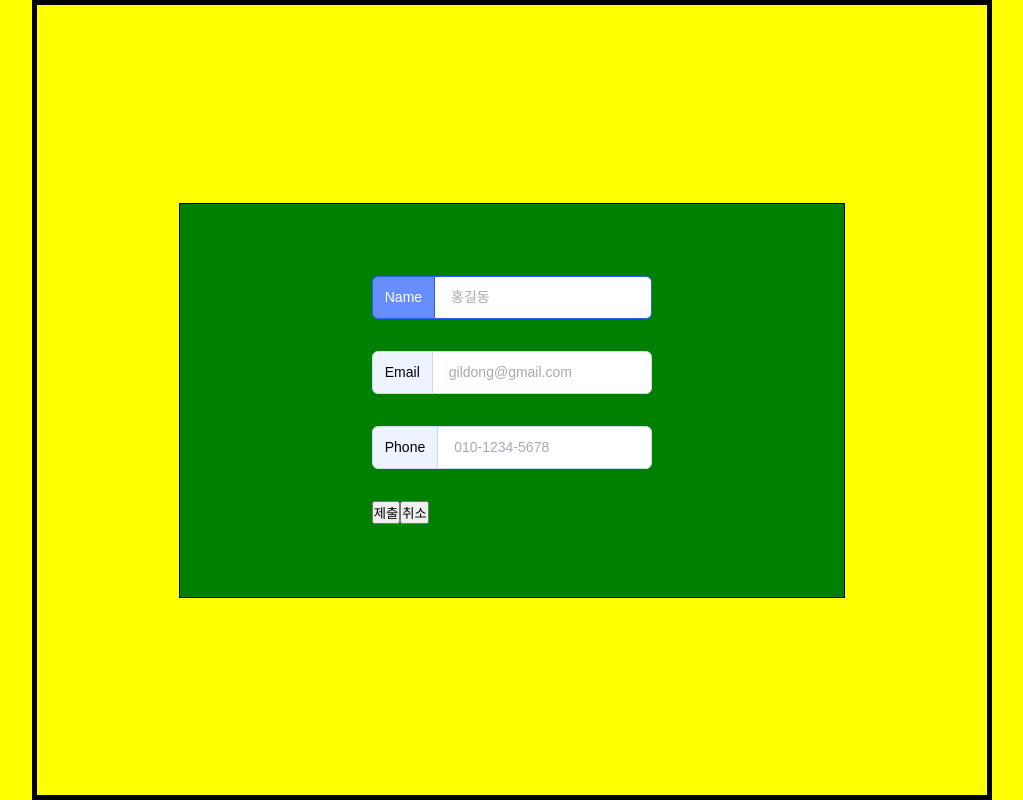
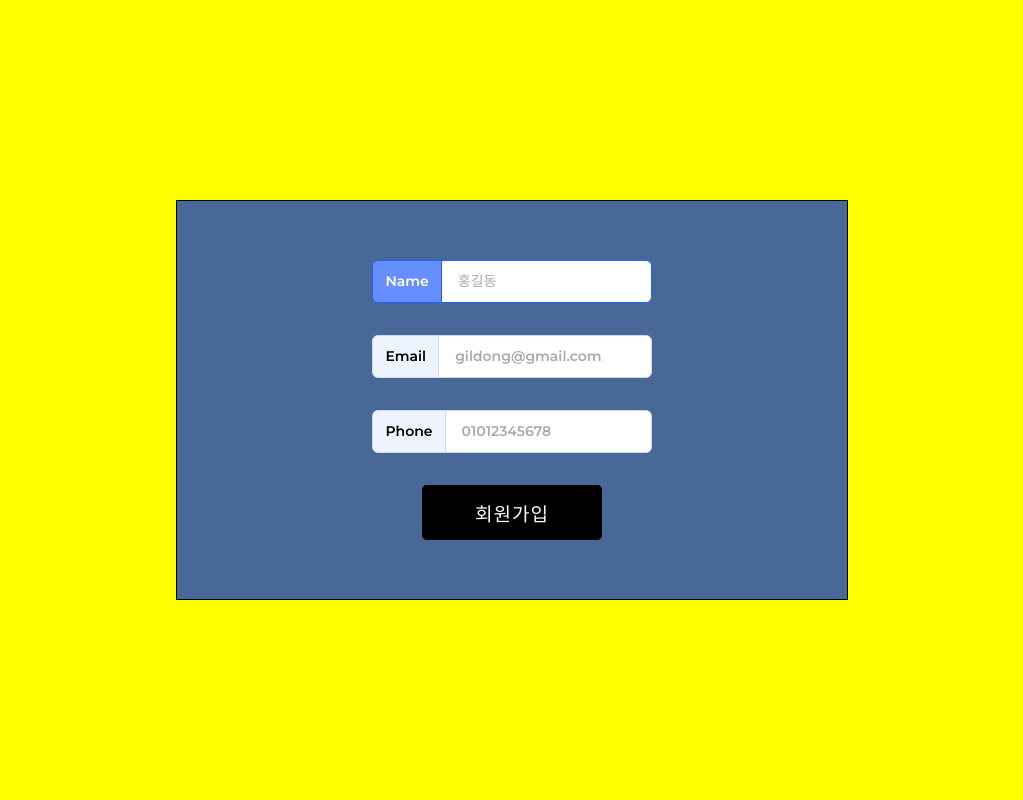
Before and after one commit to ksnd0297/Algorithm_Judge_System, a React (Create React App) app: page /register in a window 1280 px wide. Shown: the whole page, without its empty margins (128-1151 px from the left). Built offline with nearby package versions, Linux system fonts and the light colour scheme.

Commit message:
first commit

```diff
--- a/package.json
+++ b/package.json
@@ -6,6 +6,7 @@
     "@testing-library/jest-dom": "^5.16.2",
     "@testing-library/react": "^12.1.2",
     "@testing-library/user-event": "^13.5.0",
+    "axios": "^0.26.0",
     "classnames": "^2.3.1",
     "react": "^17.0.2",
     "react-dom": "^17.0.2",
--- a/src/App.scss
+++ b/src/App.scss
@@ -16,6 +16,3 @@ body {
   padding: 0 10em;
   background: yellow;
 }
-#root {
-  border: 5px black solid;
-}
--- a/src/components/Register.js
+++ b/src/components/Register.js
@@ -1,8 +1,37 @@
-import React from "react";
+import React, { useState, useCallback } from "react";
+import { Link } from "react-router-dom";
 import "../scss/Register.scss";
 
+import axios from "axios";
+
 function Register() {
+  const [Info, setInfo] = useState({
+    name: "",
+    email: "",
+    phone: "",
+  });
+
+  const onChange = useCallback(
+    (e) => {
+      const { name, value } = e.target;
+      setInfo({
+        ...Info,
+        [name]: value,
+      });
+    },
+    [Info]
+  );
+
+  const onSubmit = () => {
+    setInfo({
+      name: "",
+      email: "",
+      phone: "",
+    });
+  };
+
   return (
+    <div className="container">
       <div className="Register">
         <form action="http://localhost:3000/register" method="get">
           <div className="form-group">
@@ -12,8 +41,10 @@ function Register() {
               type="text"
               placeholder="홍길동"
               name="name"
+              value={Info.name}
               autoFocus
               required
+              onChange={onChange}
             />
           </div>
 
@@ -24,7 +55,9 @@ function Register() {
               type="email"
               placeholder="gildong@gmail.com"
               name="email"
+              value={Info.email}
               required
+              onChange={onChange}
             />
           </div>
 
@@ -33,16 +66,24 @@ function Register() {
             <input
               className="form-field"
               type="text"
-            placeholder="010-1234-5678"
+              placeholder="01012345678"
               name="phone"
+              value={Info.phone}
               required
               pattern="^01([0|1|6|7|8|9])([0-9]{3,4})([0-9]{4})$"
+              onChange={onChange}
             />
           </div>
 
-        <button type="submit">제출</button>
-        <button type="reset">취소</button>
+          <div className="button">
+            <span>
+              <Link to="../main">
+                <a href="#" onClick={onSubmit}></a>
+              </Link>
+            </span>
+          </div>
         </form>
+      </div>
     </div>
   );
 }
--- a/src/scss/Register.scss
+++ b/src/scss/Register.scss
@@ -1,18 +1,4 @@
-.Register {
-  display: flex;
-  justify-content: center;
-  align-items: center;
-  border: 1px solid black;
-  background: green;
-  height: 50%;
-  flex: 0.7;
-}
-
-#root {
-  display: flex;
-  justify-content: center;
-  align-items: center;
-}
+@import url("https://fonts.googleapis.com/css?family=Montserrat:600&display=swap");
 
 :root {
   --input-color: #000000;
@@ -30,6 +16,25 @@
   --group-border-focus: var(--input-border-focus);
   --group-background-focus: #678efe;
 }
+
+.container {
+  display: flex;
+  justify-content: center;
+  align-items: center;
+  width: 100%;
+  height: 100%;
+  margin: 0 auto;
+}
+.Register {
+  display: flex;
+  justify-content: center;
+  align-items: center;
+  border: 1px solid black;
+  background: rgb(72, 105, 151);
+  height: 50%;
+  width: 50%;
+  flex: 0.7;
+  font-family: "Montserrat", sans-serif;
 
   .form-field {
     display: block;
@@ -101,33 +106,56 @@
         border-color: var(--group-border-focus);
       }
     }
-}
 
-html {
-  box-sizing: border-box;
-  -webkit-font-smoothing: antialiased;
-}
-
-* {
-  box-sizing: inherit;
-  &:before,
-  &:after {
-    box-sizing: inherit;
-  }
-}
-
-// Center
-body {
-  min-height: 100vh;
-  font-family: "Mukta Malar", Arial;
-  display: flex;
-  justify-content: center;
-  align-items: center;
-  flex-direction: column;
-  .form-group {
-    max-width: 360px;
     &:not(:last-child) {
       margin-bottom: 32px;
     }
   }
 }
+
+// button
+.button {
+  display: flex;
+  justify-content: center;
+
+  span {
+    position: relative;
+    display: inline-flex;
+    width: 180px;
+    height: 55px;
+    perspective: 1000px;
+  }
+  span a {
+    font-size: 19px;
+    letter-spacing: 1px;
+    transform-style: preserve-3d;
+    transform: translateZ(-25px);
+    transition: transform 0.25s;
+    font-family: "Montserrat", sans-serif;
+  }
+  span a:before,
+  span a:after {
+    position: absolute;
+    content: "회원가입";
+    height: 55px;
+    width: 180px;
+    display: flex;
+    align-items: center;
+    justify-content: center;
+    border: 5px solid black;
+    box-sizing: border-box;
+    border-radius: 5px;
+  }
+  span a:before {
+    color: #fff;
+    background: #000;
+    transform: rotateY(0deg) translateZ(25px);
+  }
+  span a:after {
+    color: #000;
+    transform: rotateX(90deg) translateZ(25px);
+  }
+  span a:hover {
+    transform: translateZ(-25px) rotateX(-90deg);
+  }
+}
```
Also changed, not shown: 2 other files (tests, documents, lock files or other folders). Lines whose indentation alone changed are shown as unchanged.
